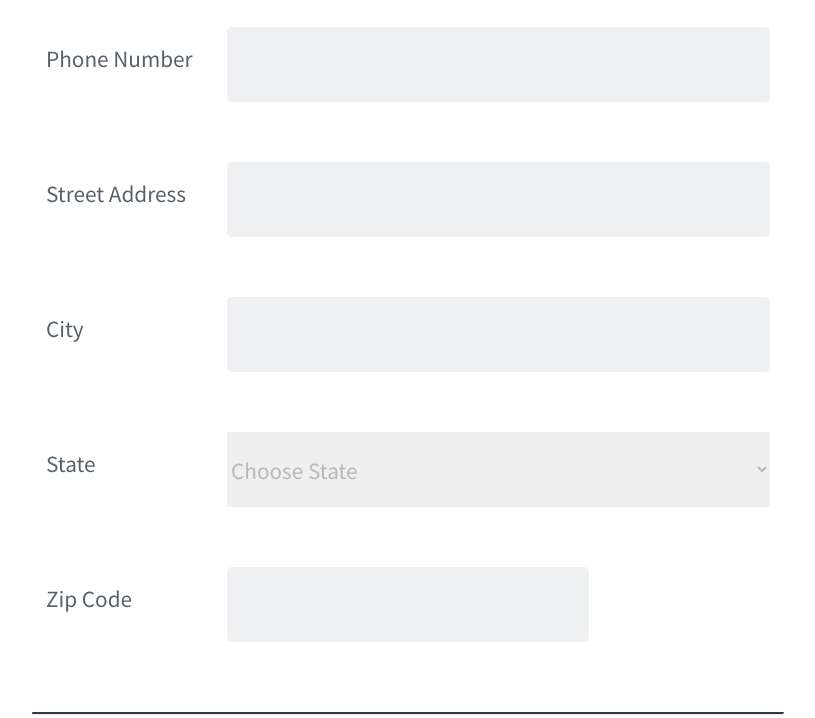
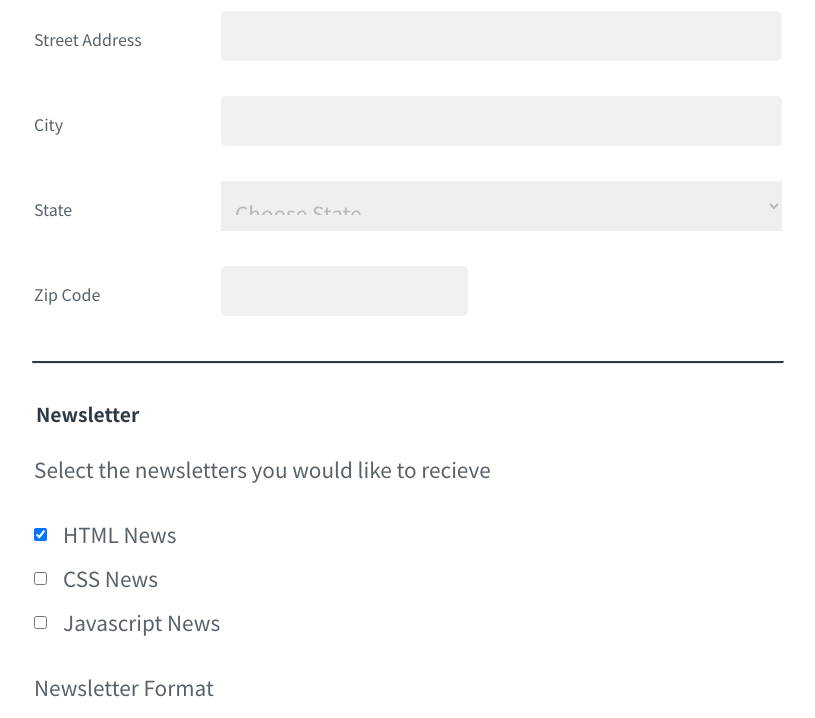
Before and after one commit to ed-coder/techdegree-project-3, a plain HTML site: page index.html in a window 1280 px wide. Shown: the part 587-1305 px from the top of the page, without its empty margins (232-1047 px from the left). Drawn offline with Linux system fonts and the light colour scheme.

Commit message:
Changing type size and spacing

```diff
--- a/css/style.css
+++ b/css/style.css
@@ -101,8 +101,9 @@ form label {
   display: block;
   font-size: 1.3rem;
   padding: 1rem 0;
-  color: rgba(45, 57, 69, .8)
+  color: rgba(45, 57, 69, .8);
 }
+
 
 input[type="text"],
 input[type="email"],
@@ -111,6 +112,8 @@ input[type="tel"] {
   height: 75px;
   background: #eff0f1;
   border-radius: 5px;
+  text-align: right;
+  padding-right: 30px;
 
 }
 
@@ -167,7 +170,7 @@ label[for="format-plain-text"] {
 
 }
 
-label[for="format-type"] {
+.format-type {
   margin-bottom: 0;
   padding-bottom: 0;
 }
@@ -198,16 +201,52 @@ footer p {
 
 @media (min-width: 768px) {
 
+  .code-rev p {
+    font-size: 1rem;
+  }
+
   form {
     width: 70%;
     margin: 0 auto;
   }
 
+  form p {
+    font-size: 1rem;
+  }
+
+
+  fieldset {
+    padding: 0;
+  }
+
+  legend {
+    text-align: left;
+    font-size: 1.2rem;
+    padding-top: 20px;
+    margin-bottom: 20px;
+  }
+
   .label-holder {
-    margin-top: 30px;
+    margin: 20px 0 -15px 0;
     display: flex;
 
   }
+
+  label[for="name"],
+  label[for="email"],
+  label[for="phone"],
+  label[for="address"],
+  label[for="city"],
+  label[for="state"],
+  label[for="zip"] {
+    font-size: 1rem;
+  }
+
+  #zip {
+    width: 33%;
+    height: 50px;
+  }
+
 
   .label-holder label {
     width: 25%;
@@ -224,4 +263,22 @@ footer p {
     padding-left: 0;
     margin-left: 0;
   }
+
+  .nl-btn-holder {
+    margin: -5px 0;
+  }
+
+  .nl-label {
+    margin: -10px 0 0 0;
+  }
+
+  input[type="text"],
+  input[type="email"],
+  input[type="tel"],
+  select[name="home-state"],
+  input[placeholder="Required"] {
+    height: 50px;
+    text-align: left;
+    padding-left: 10px;
+  }
 }
--- a/index.html
+++ b/index.html
@@ -114,7 +114,7 @@
     <fieldset>
       <legend>Newsletter</legend>
 
-      <label>Select the newsletters you would like to recieve</label><br>
+      <label class="nl-label">Select the newsletters you would like to recieve</label><br>
       <div class="nl-btn-holder">
         <input type="checkbox" name="type-of-news" id="html-news" value="html-news" checked>
         <label for="html-news">HTML News</label>
@@ -129,7 +129,7 @@
         <label for="js-news">Javascript News</label></div><br>
 
 
-      <label for="format-type">Newsletter Format</label><br>
+      <label class="format-type">Newsletter Format</label><br>
 
       <div class="nl-btn-holder">
         <input type="radio" name="format" id="format-html" value="html" checked>
```
